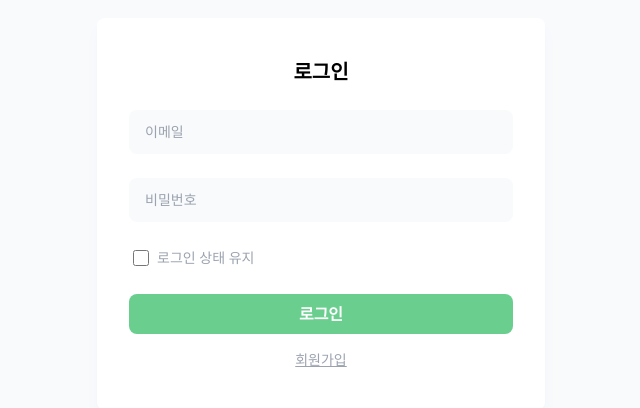
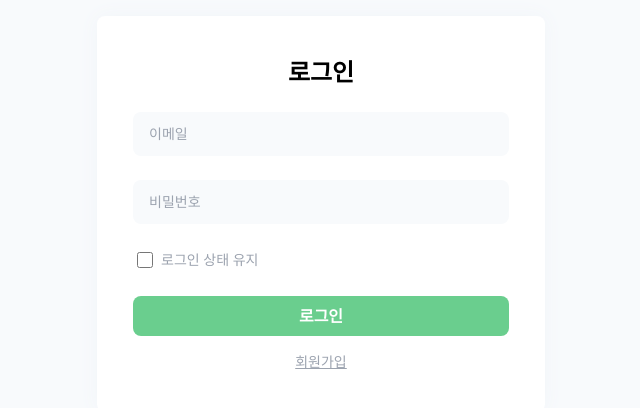
Before and after one commit to TradeCenterProject/FE_TradeCenter, a Next.js app: page /login in a window 1280 px wide. Shown: the part 186-594 px from the top of the page, without its empty margins (319-959 px from the left). Built offline with nearby package versions, Linux system fonts and the light colour scheme.

Commit message:
Design: 로그인 페이지 UI 조정

```diff
--- a/pages/login.tsx
+++ b/pages/login.tsx
@@ -1,9 +1,9 @@
 const LoginPage = () => {
   return (
     <div className="flex h-screen items-center justify-center bg-slate-50 py-20">
-      <div className="flex w-full max-w-md flex-col items-center rounded-lg bg-white py-10 px-8 shadow-lg shadow-slate-100">
+      <div className="flex w-full max-w-md flex-col items-center rounded-lg bg-white py-10 px-9 shadow-[0px_0px_20px_rgba(0,0,0,0.03)] shadow-slate-100">
         <form className="flex w-full flex-col space-y-6">
-          <h2 className="text-center text-xl font-bold">로그인</h2>
+          <h2 className="text-center text-2xl font-bold">로그인</h2>
           <input
             type="email"
             className="rounded-lg bg-slate-50 py-3 px-4 text-sm outline-none placeholder:text-gray-400 "
```
